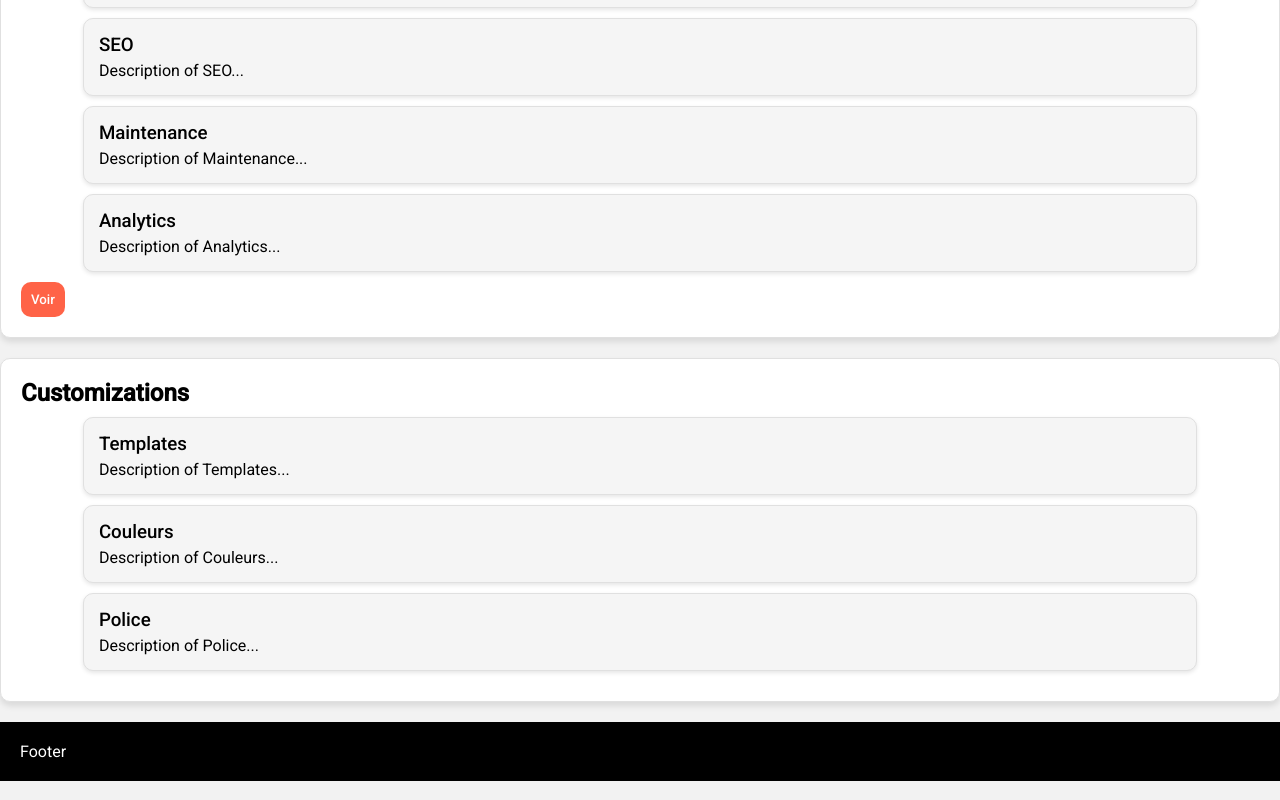
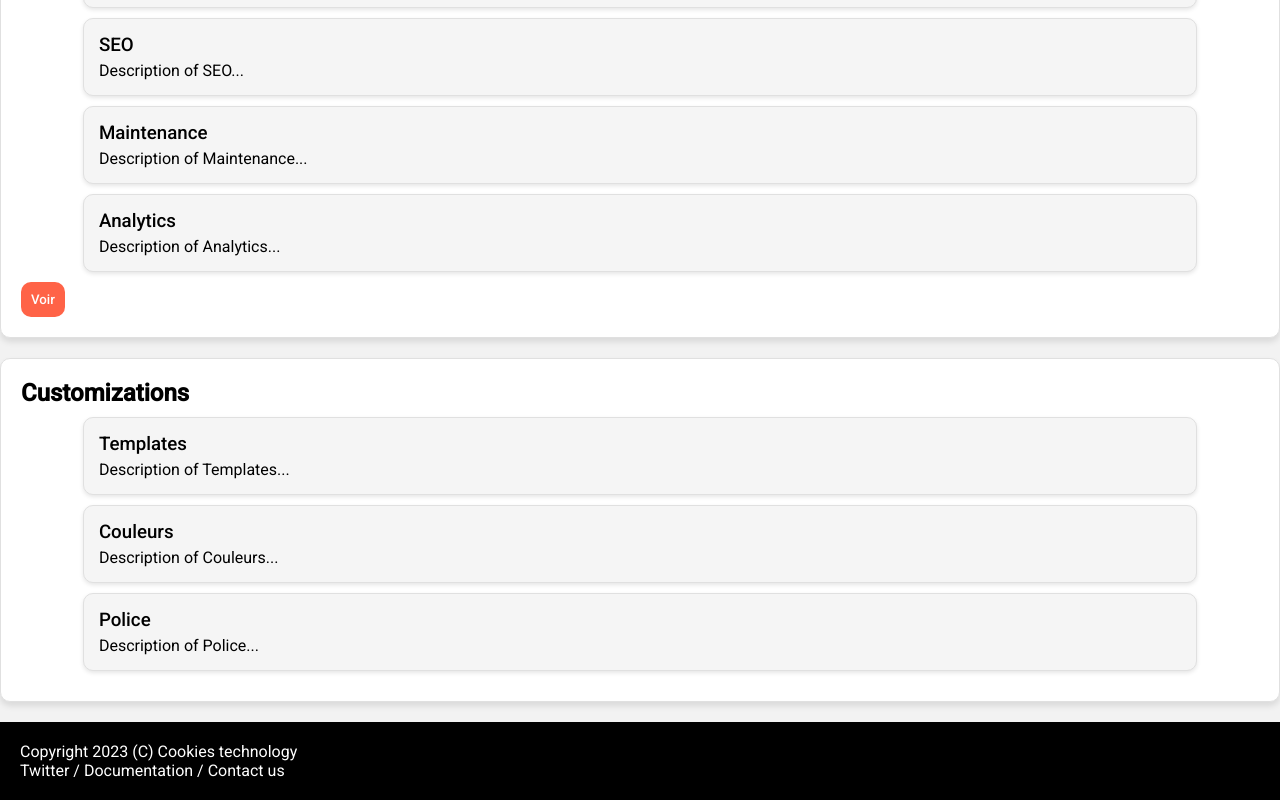
Before and after one commit to CookieStudioCanada/Webgig, a website: page public/services.html in a window 1280 px wide. Shown: the part 985-1785 px from the top of the page. Drawn offline with Linux system fonts and the light colour scheme.

Commit message:
V0.94
Update. No API key. Have to /public/. GPT won't work in GitHub

```diff
--- a/public/app.js
+++ b/public/app.js
@@ -149,7 +149,7 @@ window.onclick = function(event) {
   }
 }
 
-// OpenAI integration
+// OpenAI integration + Server.js
 
 async function generateText() {
   const prompt = document.getElementById("prompt").value; // Assuming you have a textarea or input with the id "prompt"
--- a/public/services.html
+++ b/public/services.html
@@ -112,7 +112,10 @@
         </div>
     </div>
 
-    <footer>Footer</footer>
+    <footer>
+        <p>Copyright 2023 (C) Cookies technology</p>
+        <p>Twitter / Documentation / Contact us</p>
+    </footer>
 
 <script src="app.js"></script>
 
--- a/server.js
+++ b/server.js
@@ -10,7 +10,7 @@ app.use(cors({
   allowedHeaders: ["Content-Type"], // Allow Content-Type header
 }));
 
-const API_KEY = "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";
+const API_KEY = "INSERT_YOUR_KEY_HERE"; // This is my new key : see notes - don't upload or it will leaked.
 const configuration = new Configuration({
   apiKey: API_KEY,
 });
```
Also changed, not shown: public/faq.html (+5 -0 lines), public/index.html (+1 -0 lines), public/pricing.html (+5 -0 lines).
